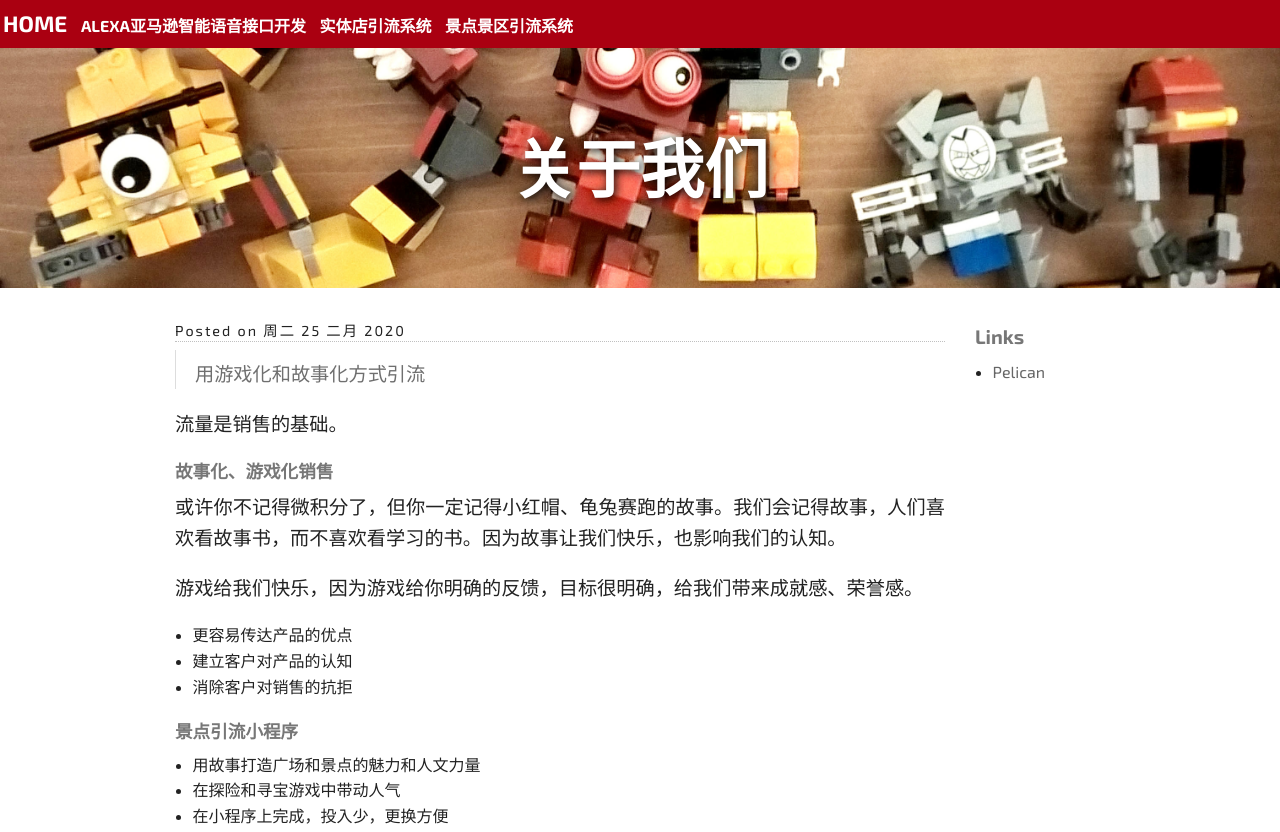
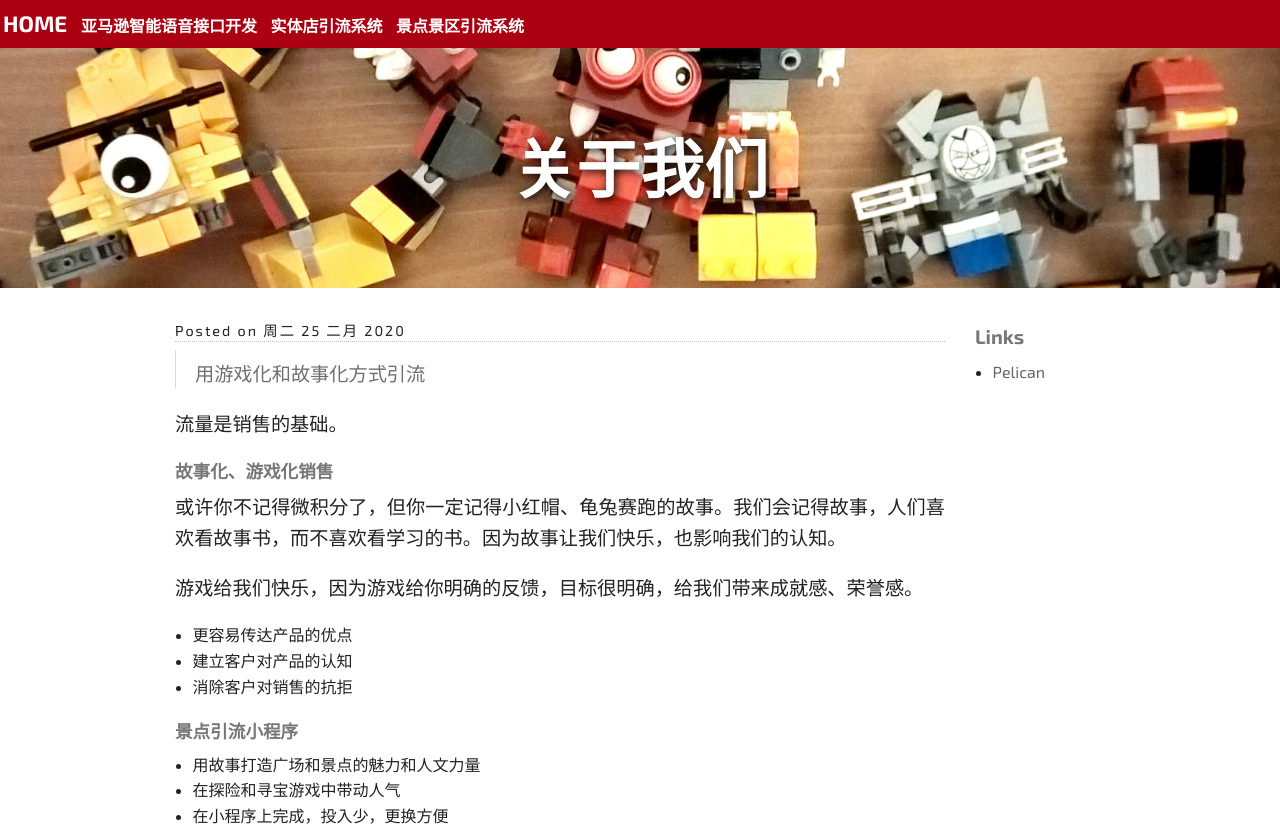
Before and after one commit to b7ur/pelican_web, a plain HTML site: page index.html in a window 1280 px wide. Shown: the top 832 px of the page. Drawn offline with Linux system fonts and the light colour scheme.

Commit message:
test0720

```diff
--- a/index.html
+++ b/index.html
@@ -15,7 +15,7 @@
     <div class="pages">
         <ul>
             <li class="home"><a href="/index.html">Home</a></li>
-            <li ><a href="/pages/alexaya-ma-xun-zhi-neng-yu-yin-jie-kou-kai-fa.html">alexa亚马逊智能语音接口开发</a></li>
+            <li ><a href="/pages/alexaya-ma-xun-zhi-neng-yu-yin-jie-kou-kai-fa.html">亚马逊智能语音接口开发</a></li>
             <li ><a href="/pages/shi-ti-dian-yin-liu-xi-tong.html">实体店引流系统</a></li>
             <li ><a href="/pages/jing-dian-jing-qu-yin-liu-xi-tong.html">景点景区引流系统</a></li>
         </ul>
```
